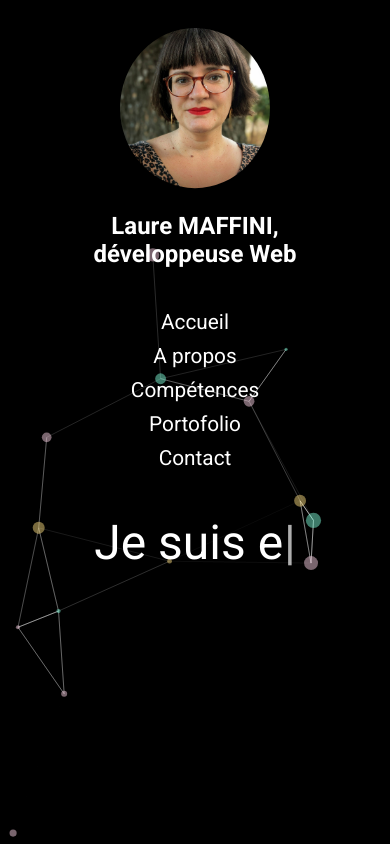
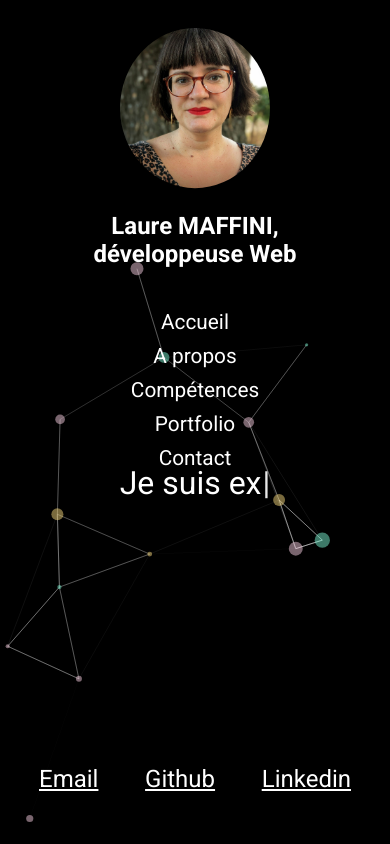
Before and after one commit to Leslaures/Portofolio, a React (Vite) app: page / in a window 390 px wide. Shown: the top 844 px of the page. Built offline with nearby package versions, Linux system fonts and the light colour scheme.

Commit message:
[feat] : mise en place du bouton de retour en haut + travail sur la responsive

```diff
--- a/src/App.tsx
+++ b/src/App.tsx
@@ -4,6 +4,7 @@ import Header from './components/Header/Header'
 import Competences from './components/Competences/Competences'
 import Portofolio from './components/Portofolio/Portofolio'
 import Contact from './components/Contact/Contact'
+import ScrollToTopButton from './components/ScrollToTopButton/ScrollToTopButton'
 
 function App() {
 
@@ -15,6 +16,7 @@ function App() {
     <Competences />
     <Portofolio />
     <Contact />
+    <ScrollToTopButton />
 
     </>
   )
--- a/src/components/About/About.css
+++ b/src/components/About/About.css
@@ -8,6 +8,7 @@
     color: white;
     height: 100vh;
     font-family: Roboto;
+    background-color: rgba(0, 0, 0, 0.8)
 }
 
 h2 {
@@ -16,7 +17,7 @@ h2 {
 }
  p {
     font-size: 1rem;
-    color: #8a94a7c0;
+    color: white;
     width: 70vw;
     height: auto;
  }
@@ -24,7 +25,7 @@ h2 {
 
  @media screen and (max-width:880px){
     #about {
-        height: auto;
+        min-height: 100vh;
     }
 
  }
--- a/src/components/Competences/Competences.css
+++ b/src/components/Competences/Competences.css
@@ -8,6 +8,7 @@
     color: white;
     font-family: Roboto;
     height: 100vh;
+    background-color: rgba(0, 0, 0, 0.8)
 }
 
 h2 {
@@ -42,7 +43,7 @@ h3 {
 
 @media screen and (max-width:880px){
     #competences {
-        height: auto;
+        min-height: 100vh;
     }
     .cartecompétence {
         display: flex;
--- a/src/components/Contact/Contact.css
+++ b/src/components/Contact/Contact.css
@@ -8,6 +8,7 @@
     color: white;
     height: 100vh;
     font-family: Roboto;
+    background-color: rgba(0, 0, 0, 0.8)
 }
 
 h2 {
@@ -18,3 +19,9 @@ h2 {
     font-size: 1rem;
     color: #8a94a7c0;
  }
+
+ @media screen and (max-width:880px){
+    #contact {
+        min-height: 100vh;
+    }
+ }
--- a/src/components/Header/Header.css
+++ b/src/components/Header/Header.css
@@ -1,5 +1,6 @@
 * {
     box-sizing: border-box;
+    scroll-behavior: smooth;
 }
 
 header {
@@ -9,8 +10,8 @@ header {
     font-family: Roboto;
     color: white;
     position: relative;
+    margin-bottom: 20px;
 }
-
 
 .background {
     position: absolute;
@@ -21,8 +22,9 @@ header {
     z-index: 0; /  }
 
 .headerContent {
+    /* box-shadow: 0px 0.5px 10px white; */
     width: 100%;
-    height: 100%;
+    height: 98vh;
     display: flex;
     flex-direction: column;
     align-items: center;
@@ -31,8 +33,7 @@ header {
     justify-content: space-between;
 }
 
-
-#logo {
+#photoAndMainNav {
     z-index: 2;
     display: flex;
     flex-direction: row;
@@ -41,8 +42,20 @@ header {
     width: 90vw;
     align-items: flex-start;
     text-align: center;
+    height: 50vh;
 
+    figure {
+        margin: 0;
 
+        img {
+            width: 150px;
+            clip-path:ellipse(50% 40%);
+            }
+    }
+    h1 {
+        font-size: 1.5rem;
+        margin: 0;
+    }
     nav {
             display: flex;
             align-items: center;
@@ -58,12 +71,19 @@ header {
                 margin: 0;
                 list-style: none;
 
+
                     li{
                         font-size: 1.3rem;
                     }
             }
         }
 }
+
+/* #menuPpal {
+    position: fixed;
+    right: 10px;
+    top: 0;
+} */
 
 a {
     text-decoration: none;
@@ -74,8 +94,16 @@ a:hover {
     font-weight: bold;
 }
 
+.typewriter-text {
+    font-family: Roboto;
+    font-size: 3.5rem;
+    color: white;
+    width: 70vw;
+    height: 30vh;
+    /* text-align: center; */
+}
 
-#text {
+#menuDesContacts {
     color: #fff;
     z-index: 2;
     display: flex;
@@ -84,32 +112,28 @@ a:hover {
     text-align: center;
     align-items: center;
     width: 80vw;
-    height: 40vh;
+    height: 20vh;
+    padding-bottom: 5vw;
+    font-size: 1.5rem;
 }
 
-.typewriter-text {
-    font-family: Roboto;
-    font-size: 3rem;
-    color: white;
-    width: 70vw;
+#menuDesContacts nav ul {
+        display: flex;
+        flex-direction: row;
+        list-style: none;
+        justify-content: space-between;
+        width: 80vw;
+        text-decoration: underline;
+        padding: 0;
 }
 
-h1 {
-    font-size: 1.5rem;
-    margin: 0;
-}
 
-figure {
-    margin: 0;
 
-    img {
-        width: 150px;
-        clip-path:ellipse(50% 40%);
-    }
-}
 
 @media screen and (max-width:880px){
-    #logo {
+    header {
+        min-height: 100vh;
+        #photoAndMainNav {
             display: flex;
             flex-direction: column;
             justify-content: space-between;
@@ -122,13 +146,24 @@ figure {
             text-align: center;
             padding: 0;
             gap: 10px;
+            margin: 0;
         }
     }
 }
+.typewriter-text {
+    font-family: Roboto;
+    font-size: 2rem;
+    color: white;
+    width: 70vw;
+    height: 20vh;
+    text-align: center;
+}
+#menuDesContacts{
+    justify-content: flex-end;
+    padding: 0;
+    ul {
+        margin: 5vh;
+    }
+}
 
-
-.separateur {
-    border: none;            /* Supprime la bordure par défaut */
-    border-top: 2px solid antiquewhite; /* Ajoute un trait plein */
-    margin: 20px 0;        /* Espace autour de la ligne */
 }
--- a/src/components/Header/Header.tsx
+++ b/src/components/Header/Header.tsx
@@ -1,37 +1,47 @@
 import "./Header.css"
-import ParticlesBackground from "../animations/ParticlesBackground"
-import Typewriter from "../animations/Typewriter"
+import ParticlesBackground from "./ParticlesBackground"
+import Typewriter from "./Typewriter"
 
 function Header () {
     return (
     <>
     <header>
+
         <div className="background">
         <ParticlesBackground />
         </div>
+
         <div className="headerContent">
-            <section id="logo">
+            <section id="photoAndMainNav">
                 <figure>
-                    <img src="src/assets/photo_de_profil.jpg" alt="photo de profil" />
+                    <img src="src\assets\photo_de_profil.jpg" alt="photo de profil" />
                     <h1>Laure MAFFINI, <br/> développeuse Web</h1>
                 </figure>
-                <nav>
+                <nav id="menuPpal">
                     <ul>
                         <li><a href="#home">Accueil</a></li>
                         <li><a href="#about">A propos</a></li>
                         <li><a href="#competences">Compétences</a></li>
-                        <li><a href="#portofolio">Portofolio</a></li>
+                        <li><a href="#portofolio">Portfolio</a></li>
                         <li><a href="#contact">Contact</a></li>
                     </ul>
                 </nav>
             </section>
 
+            <div className="typewriter-text">
+                <Typewriter />
+            </div>
 
-            <section id="text">
-                <div className="typewriter-text">
-                <Typewriter />
-                </div>
+            <section id="menuDesContacts">
+                 <nav id="contactezmoi">
+                    <ul>
+                        <li><a href="mailto: lauremaffini@gmail.com">Email</a></li>
+                        <li><a href="https://github.com/Leslaures" target="_blank">Github</a></li>
+                        <li><a href="https://www.linkedin.com/in/laure-maffini-9368b4139/" target="_blank">Linkedin</a></li>
+                    </ul>
+                </nav>
             </section>
+
         </div>
     </header>
     </>
--- a/src/components/Portofolio/Portofolio.css
+++ b/src/components/Portofolio/Portofolio.css
@@ -8,6 +8,7 @@
     color: white;
     height: 100vh;
     font-family: Roboto;
+    background-color: rgba(0, 0, 0, 0.8)
 }
 
 h2 {
@@ -18,3 +19,9 @@ h2 {
     font-size: 1rem;
     color: #8a94a7c0;
  }
+
+ @media screen and (max-width:880px){
+    #portofolio {
+        min-height: 100vh;
+    }
+ }
--- a/src/components/Portofolio/Portofolio.tsx
+++ b/src/components/Portofolio/Portofolio.tsx
@@ -3,7 +3,7 @@ import "./Portofolio.css"
 function Portofolio () {
     return (
         <div id="portofolio">
-        <h2>Mon Portofolio</h2>
+        <h2>Mon Portfolio</h2>
         <p>
             Lorem ipsum dolor sit amet consectetur adipisicing elit. Laboriosam voluptatum, commodi dignissimos maxime reprehenderit, harum itaque quasi non esse obcaecati dolorum, ipsum cupiditate necessitatibus? Incidunt exercitationem deleniti nesciunt itaque laboriosam.
         </p>
--- /dev/null
+++ b/src/components/ScrollToTopButton/ScrollToTopButton.css
@@ -0,0 +1,37 @@
+.scroll-to-top-button {
+    position: fixed;
+    bottom: 2em;
+    right: 2em;
+    opacity: 0;
+    transition: opacity 0.3s ease-in-out;
+    z-index: 999;
+
+    &.show {
+      opacity: 1;
+    }
+
+      &:hover {
+        border-color: white;
+      }
+
+      .arrow-up {
+        position: absolute;
+        top: 60%;
+        left: 50%;
+        transform: translate(-50%, -50%) rotate(-135deg);
+        width: 1.5em;
+        height: 1.5em;
+        border: solid white;
+        border-width: 0 0.2em 0.2em 0;
+        display: inline-block;
+        border-radius: 0.2em;
+      }
+    }
+
+  @media (max-width: 880px) {
+
+    .scroll-to-top-button {
+      bottom: 1em;
+      right: 1em;
+    }
+  }
--- /dev/null
+++ b/src/components/ScrollToTopButton/ScrollToTopButton.tsx
@@ -0,0 +1,61 @@
+import { useState, useEffect } from 'react';
+import "./ScrollToTopButton.css"
+
+
+
+const ScrollToTopButton = () => {
+
+  const [scrollProgress, setScrollProgress] = useState(0);
+  const [isVisible, setIsVisible] = useState(false);
+
+  const handleScroll = () => {
+    const { scrollY } = window;
+    const windowHeight = window.innerHeight;
+    const bodyHeight = document.body.clientHeight;
+
+    const progress = (scrollY / (bodyHeight - windowHeight)) * 100;
+
+setScrollProgress(progress);
+
+    if (scrollY > 100) {
+      setIsVisible(true);
+    } else {
+      setIsVisible(false);
+    }
+  };
+
+
+  useEffect(() => {
+    window.addEventListener('scroll', handleScroll);
+    return () => {
+      window.removeEventListener('scroll', handleScroll);
+    };
+}, []);
+
+const scrollToTop = () => {
+    window.scrollTo({
+      top: 0,
+      behavior: 'smooth',
+    });
+};
+
+return (
+
+    <div className={`scroll-to-top-button ${isVisible ? 'show' : 'hide'}`}>
+
+      <div
+        onClick={scrollToTop}
+        role="button"
+        tabIndex={0}
+      >
+        <div className="arrow-up" />
+
+      </div>
+
+    </div>
+  );
+
+};
+
+
+export default ScrollToTopButton
```
Also changed, not shown: src/components/Header/ParticlesBackground.tsx (renamed from src/components/animations/ParticlesBackground.tsx), src/components/Header/Typewriter.tsx (renamed from src/components/animations/Typewriter.tsx). Lines whose indentation alone changed are shown as unchanged.
